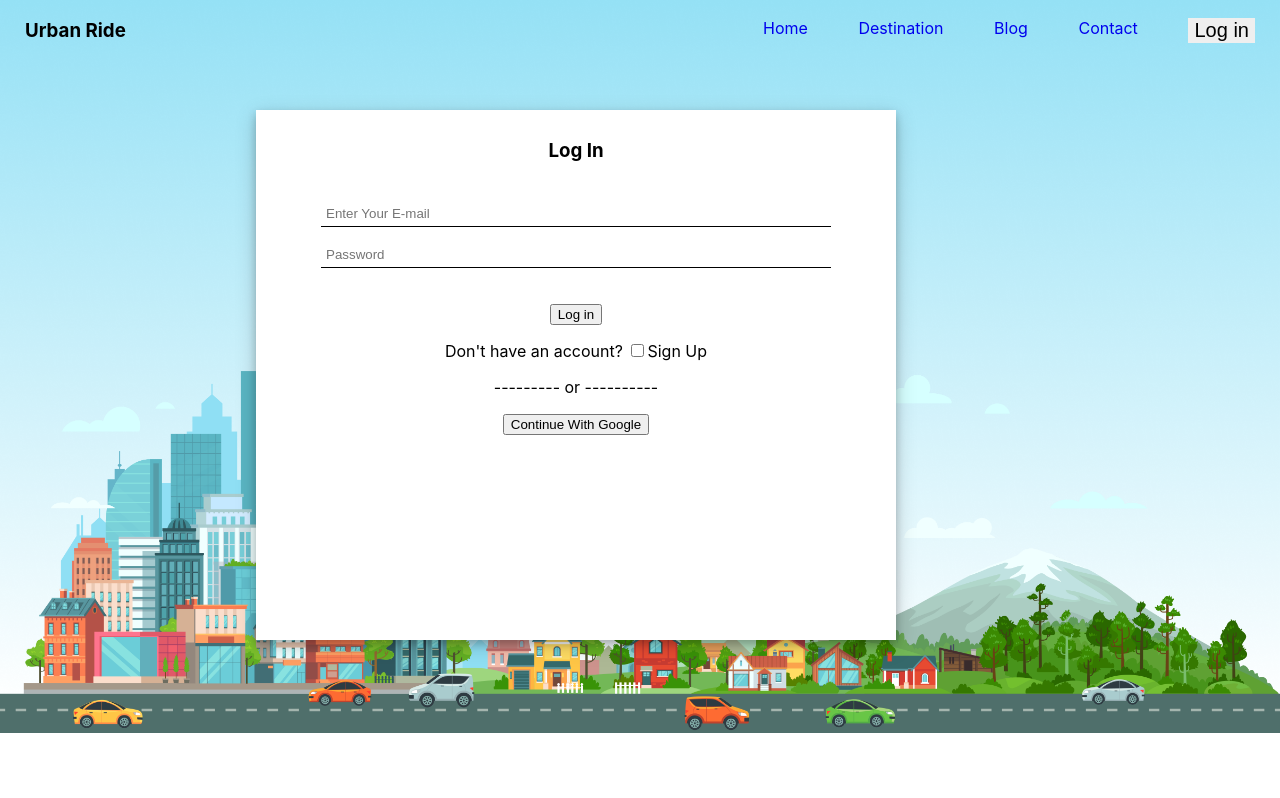
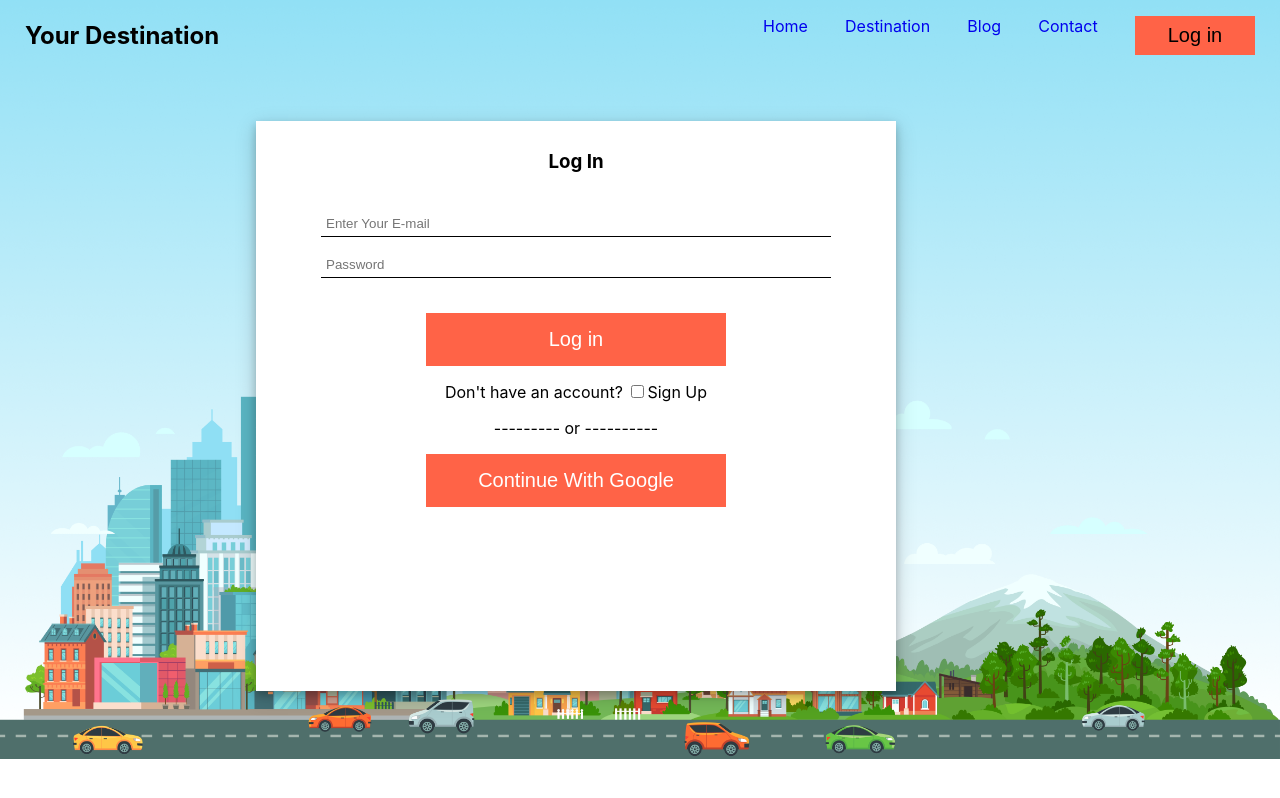
Before and after one commit to smashfakuddin/your-destination, a React (Create React App) app: page /login in a window 1280 px wide. Built offline with nearby package versions, Linux system fonts and the light colour scheme.

Commit message:
another commit

```diff
--- a/public/index.html
+++ b/public/index.html
@@ -24,7 +24,7 @@
       work correctly both with client-side routing and a non-root public URL.
       Learn how to configure a non-root public URL by running `npm run build`.
     -->
-    <title>React App</title>
+    <title>Your Destination</title>
   </head>
   <body>
     <noscript>You need to enable JavaScript to run this app.</noscript>
--- a/src/components/Destination/Destination.css
+++ b/src/components/Destination/Destination.css
@@ -1,17 +1,21 @@
 .destination-form {
     margin-left: 30px;
+    background-color: rgb(173, 167, 167);
     justify-content: flex-start;
-    border: 1px solid black;
     display: flex;
+    margin-bottom: 15px;
     flex-direction: column;
     width: 300px;
     align-items: flex-start;
     padding: 15px;
+    box-shadow: 0 4px 8px 0 rgba(0, 0, 0, 0.2), 0 6px 20px 0 rgba(0, 0, 0, 0.19);
 
 }
 
-.destination-form input {
+.destination-input {
     border: 0;
+    padding: 15px;
+    width: 275px;
 }
 
 .destination {
@@ -23,7 +27,7 @@
 .price-cart {
     margin-left: 30px;
     display: flex;
-    width: 300px;
+    width: 310px;
     justify-content: space-between;
     align-items: center;
     margin-top: 15px;
--- a/src/components/Destination/Destination.js
+++ b/src/components/Destination/Destination.js
@@ -1,39 +1,62 @@
-import React, { useEffect, useState } from 'react';
+import React, { useState } from 'react';
 import { useParams } from 'react-router';
 import './Destination.css';
+import carImage from '../../photo/car.png';
+import bikeImage from '../../photo/bike.png';
+import trainImage from '../../photo/train.png';
+import busImage from '../../photo/bus.png'
 import peopleIcon from '../../photo/peopleicon.png'
 
 const Destination = () => {
     const { name } = useParams();
+    let image;
+    if (name === 'Car') {
+        image = carImage;
+    }
+    if (name === 'Bike') {
+        image = bikeImage;
+    }
+    if (name === 'Bus') {
+        image = busImage;
+    }
+    if (name === 'Train') {
+        image = trainImage;
+    }
 
+    const [show, setShow] = useState(true);
+    const onClick = () => setShow(false);
     return (
         <div className='destination'>
-            <form className='destination-form' action="">
-                <label htmlFor="from">From</label>
-                <input type="text" name='from' /> <br />
-                <label htmlFor="to">To</label>
-                <input type="text" name="to" id="" />
-                <input type="submit" value="Search" />
-            </form>
+            <div className='destination-form' action="">
+                <label htmlFor="from">Pick From</label>
+                <input className='destination-input' type="text" name='from' /> <br />
+                <label htmlFor="to">Destination</label>
+                <input className='destination-input' type="text" name="to" id="" />
+                <br />
+                <button className='main-button' onClick={onClick}>Search</button>
+            </div>
             {
+                show ? null :
                     <div>
                         <div className='price-cart'>
+                            <img width='75' src={image} alt="" />
                             <h1>{name}</h1>
                             <p><img width='20' src={peopleIcon} alt="" /> 4</p>
                             <h4>$65</h4>
                         </div>
                         <div className='price-cart'>
+                            <img width='75' src={image} alt="" />
                             <h1>{name}</h1>
                             <p><img width='20' src={peopleIcon} alt="" /> 4</p>
                             <h4>$65</h4>
                         </div>
                         <div className='price-cart'>
+                            <img width='75' src={image} alt="" />
                             <h1>{name}</h1>
                             <p><img width='20' src={peopleIcon} alt="" /> 4</p>
                             <h4>$65</h4>
                         </div>
                     </div>
-
             }
         </div>
     );
--- a/src/components/Header/Header.css
+++ b/src/components/Header/Header.css
@@ -11,7 +11,11 @@
     justify-content: space-between;
     width: 40%;
 }
-.button{
+.login-button{
     border: 0px;
     font-size: 20px;
+    width: 120px;
+    padding: 8px;
+    background-color: tomato;
+    cursor: pointer;
 }
--- a/src/components/Header/Header.js
+++ b/src/components/Header/Header.js
@@ -6,13 +6,13 @@ import { Link } from 'react-router-dom';
 const Header = () => {
     return (
         <div className='navbar'>
-            <h3>Urban Ride</h3>
+            <h2>Your Destination</h2>
             <ul>
                 <li><Link to="/" style={{ textDecoration: 'none' }}>Home</Link></li>
                 <li><Link to="/destination" style={{ textDecoration: 'none' }}>Destination</Link></li>
                 <li><Link to="/blog" style={{ textDecoration: 'none' }}>Blog</Link></li>
                 <li><Link to="/contact" style={{ textDecoration: 'none' }}>Contact</Link></li>
-                <li><Link to="/login"><button className='button'>Log in</button></Link></li>
+                <li><Link to="/login"><button className='login-button'>Log in</button></Link></li>
             </ul>
         </div>
     );
--- a/src/components/Home/Home.css
+++ b/src/components/Home/Home.css
@@ -5,6 +5,7 @@
     font-size: 25px;
     border-radius: 5px;
     background-color: white;
+    cursor: pointer;
     box-shadow: 0 4px 8px 0 rgba(0, 0, 0, 0.2), 0 6px 20px 0 rgba(0, 0, 0, 0.19);
 }
 .cart img{
--- a/src/components/LogIn/Login.css
+++ b/src/components/LogIn/Login.css
@@ -2,7 +2,7 @@
     width: 50%;
     margin-top: 50px;
     padding-top: 10px;
-    height: 65vh;
+    height: 70vh;
     margin-left: 20%;
     background-color: white;
     box-shadow: 0 4px 8px 0 rgba(0, 0, 0, 0.2), 0 6px 20px 0 rgba(0, 0, 0, 0.19);
@@ -14,3 +14,12 @@
     margin-bottom: 15px;
     width: 500px;
 }
+.main-button{
+    border: 0;
+    width: 300px;
+    padding: 15px;
+    background-color: tomato;
+    font-size: 20px;
+    color: white;
+    cursor: pointer;
+}
--- a/src/components/LogIn/Login.js
+++ b/src/components/LogIn/Login.js
@@ -117,13 +117,13 @@ const Login = () => {
                 <input className='input' onBlur={handleBlur} type="email" name="email" placeholder='Enter Your E-mail' required /> <br />
                 <input className='input' onBlur={handleBlur} type="password" name="password" id="" placeholder='Password' placeholder='Password' required /><br />
                 {newUser && <input className='input' onBlur={handleBlur} type="password" name="confirm-password" id="" placeholder='Confirm Password' required />}  <br />
-                <input type="submit" value={newUser ? "Create an account" : 'Log in'} />
+                <input className='main-button'  type="submit" value={newUser ? "Create an account" : 'Log in'} />
                 <p>Don't have an account? <input type="checkbox" onChange={() => setNewUser(!newUser)} name="newUser" id="" /><label htmlFor='newUser'>Sign Up</label></p>
                 <p style={{ color: 'red' }}>{user.error}</p>
                 {user.success && <p style={{ color: 'green' }}>user {newUser ? 'created' : 'Logged In'} successfully</p>}
             </form>
             <p>--------- or ----------</p>
-            <button onClick={handleGoogleSignIn}>Continue With Google</button>
+            <button className='main-button' onClick={handleGoogleSignIn}>Continue With Google</button>
 
         </div>
     );
```
Lines whose indentation alone changed are shown as unchanged.
